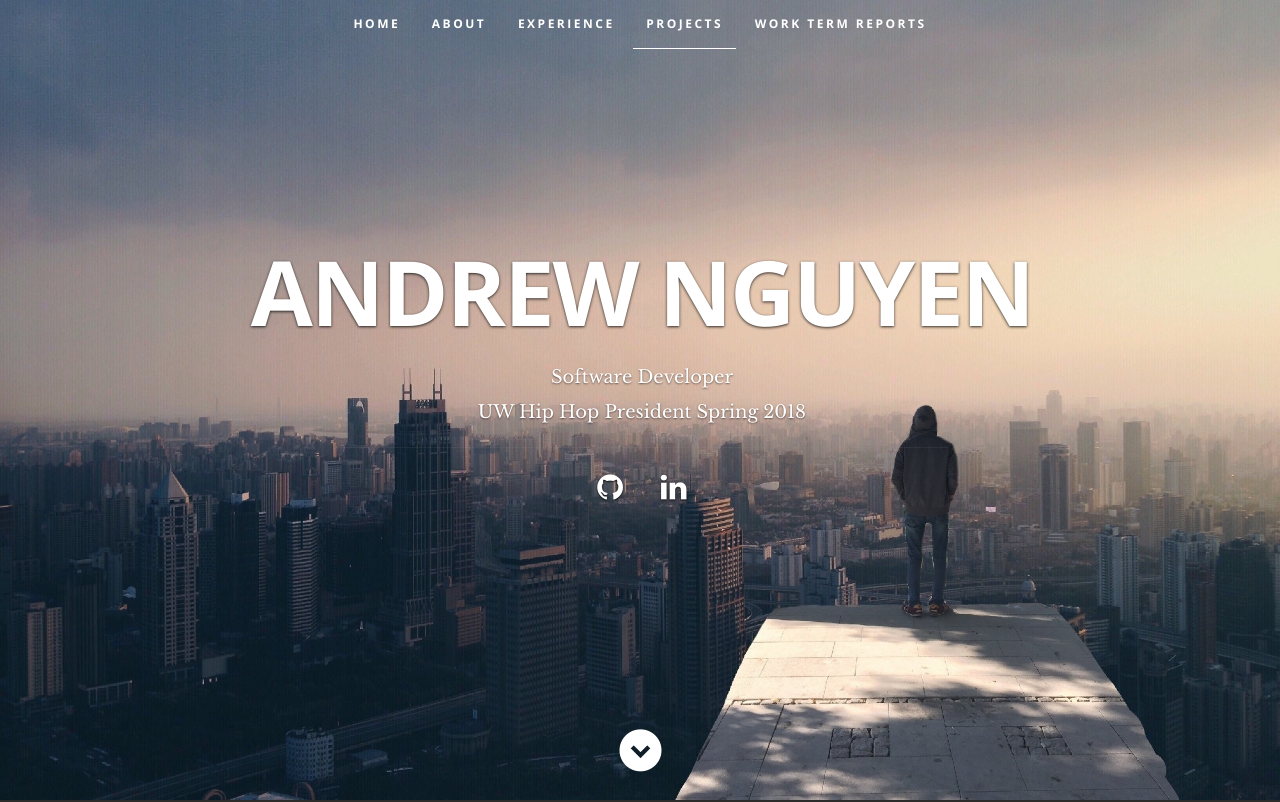
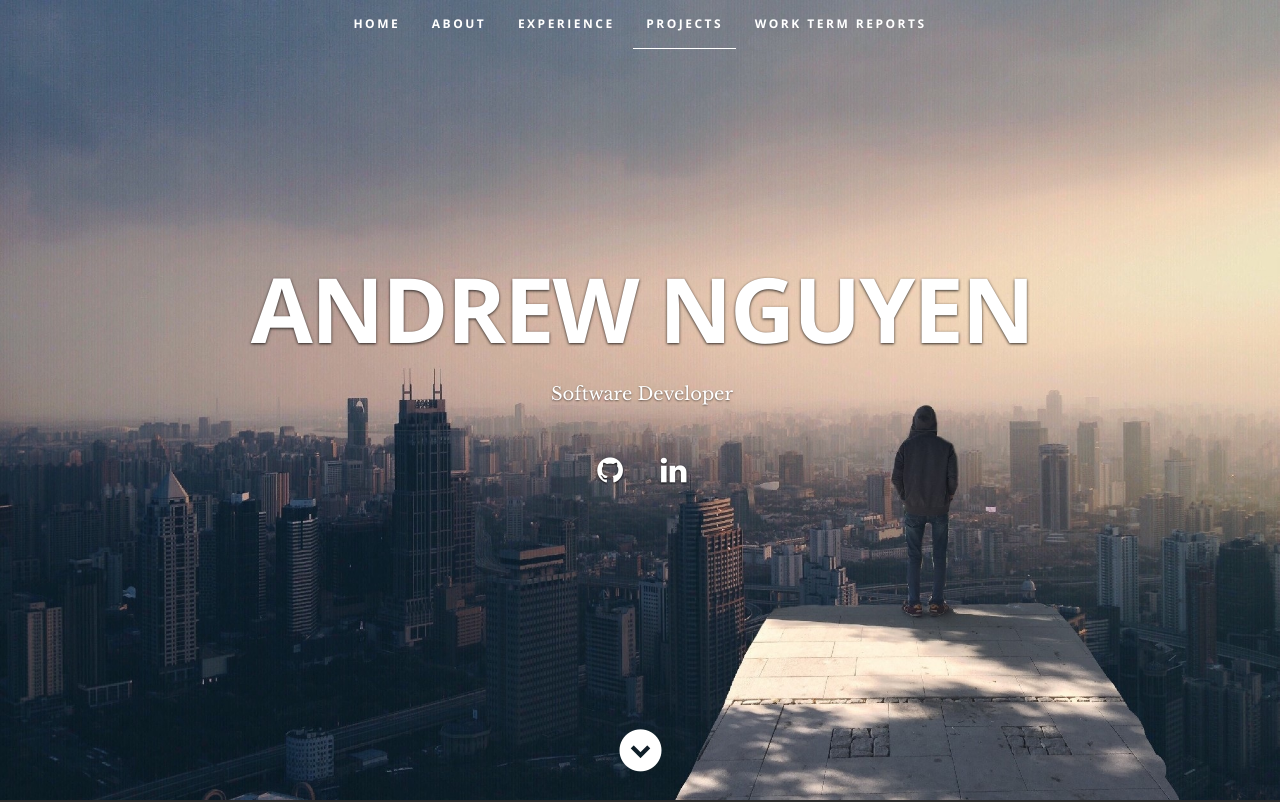
Before and after one commit to anguye24/anguye24.github.io, a plain HTML site: page index.html in a window 1280 px wide. Shown: the top 802 px of the page. Drawn offline with nearby package versions, Linux system fonts and the light colour scheme.

Commit message:
Update index.html

```diff
--- a/index.html
+++ b/index.html
@@ -57,7 +57,6 @@
          <div class="banner-text">
             <h1 class="responsive-headline">ANDREW NGUYEN</h1>
             <h3>Software Developer</h3>
-		 <h3>UW Hip Hop President Spring 2018</h3>
             <hr />
             <ul class="social">
                 <li><a href="https://github.com/anguye24" target="_blank"><i class="fa fa-github"></i></a></li>
```
